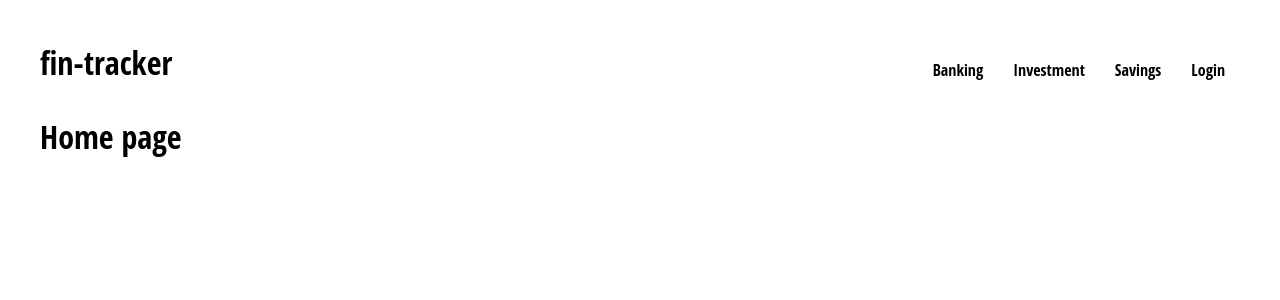
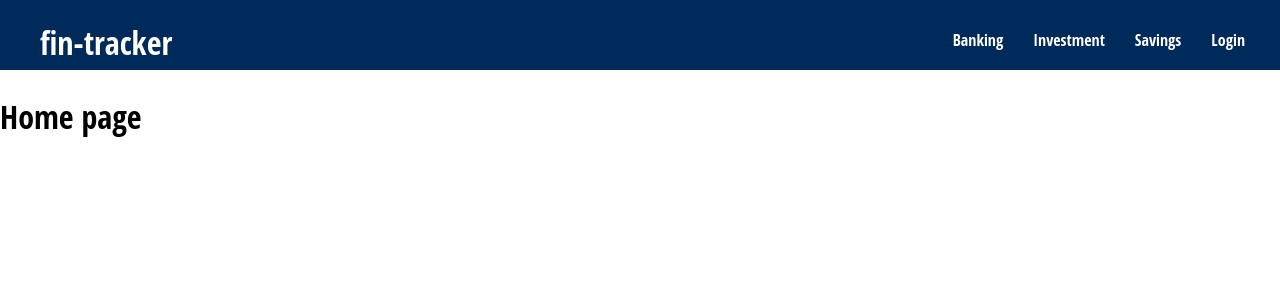
Before and after one commit to CreateJGN/finance-plan-Django-React-, a React (Create React App) app in the folder fin-tracker/: page / in a window 1280 px wide. Shown: the top 300 px of the page. Built offline with nearby package versions, Linux system fonts and the light colour scheme; no server answers.

Commit message:
Updating navigation

```diff
--- a/fin-tracker/src/context/user.context.jsx
+++ b/fin-tracker/src/context/user.context.jsx
@@ -2,7 +2,7 @@ import { createContext, useEffect, useState } from "react";
 
 import { onAuthStateChangedListener,
         signOutUser,
-        createUserDocumentFromAuth } from "firebase/auth";
+        createUserDocumentFromAuth } from "../utils/firebase/firebase.utils";
 
 // actual value to be accessed
 export const UserContext = createContext({
--- a/fin-tracker/src/index.scss
+++ b/fin-tracker/src/index.scss
@@ -1,6 +1,6 @@
 body {
   margin: 0;
-  padding: 20px 40px;
+  // padding: 20px 40px;
   font-family: 'Open Sans Condensed', sans-serif;
   -webkit-font-smoothing: antialiased;
   -moz-osx-font-smoothing: grayscale;
--- a/fin-tracker/src/routes/navigation/navigation.component.jsx
+++ b/fin-tracker/src/routes/navigation/navigation.component.jsx
@@ -1,13 +1,19 @@
-import { Fragment } from "react";
+import { Fragment, useContext } from "react";
 import { Outlet, Link } from "react-router-dom";
 
 import "./navigation.styles.scss";
 
+import { UserContext } from "../../context/user.context";
+
+import { signOutUser } from "../../utils/firebase/firebase.utils";
+
 const Navigation = () => {
+  const { currentUser } = useContext(UserContext);
+
   return (
     <Fragment>
       <div className="navigation">
-        <Link className="logo">
+        <Link className="logo" to="/">
           <h1>fin-tracker</h1>
         </Link>
 
@@ -24,9 +30,20 @@ const Navigation = () => {
             Savings
           </Link>
 
-          <Link className="nav-link" to="/auth">
-            Login
-          </Link>
+          {
+            currentUser ? (
+              <div>
+                <span className="nav-link" onClick={ signOutUser }>Sign Out</span>
+                <Link className="nav-link" to="/exports">
+                  Exports
+                </Link>
+              </div>
+            ) : (
+              <Link className="nav-link" to="/auth">
+                Login
+              </Link>
+            )
+          }
         </div>
       </div>
 
--- a/fin-tracker/src/routes/navigation/navigation.styles.scss
+++ b/fin-tracker/src/routes/navigation/navigation.styles.scss
@@ -4,6 +4,12 @@
   display: flex;
   justify-content: space-between;
   margin-bottom: 25px;
+  background-color: #002a59;
+  padding: 0px 20px 0px 40px;
+
+  h1 {
+    color: white;
+  }
 
   .nav-links-container {
     width: 50px;
@@ -13,8 +19,9 @@
     justify-content: flex-end;
 
     .nav-link {
-      padding: 10px 15px;
+      padding: 10px 15px 30px;
       cursor: pointer;
+      color: white;
     }
   }
 }
```
